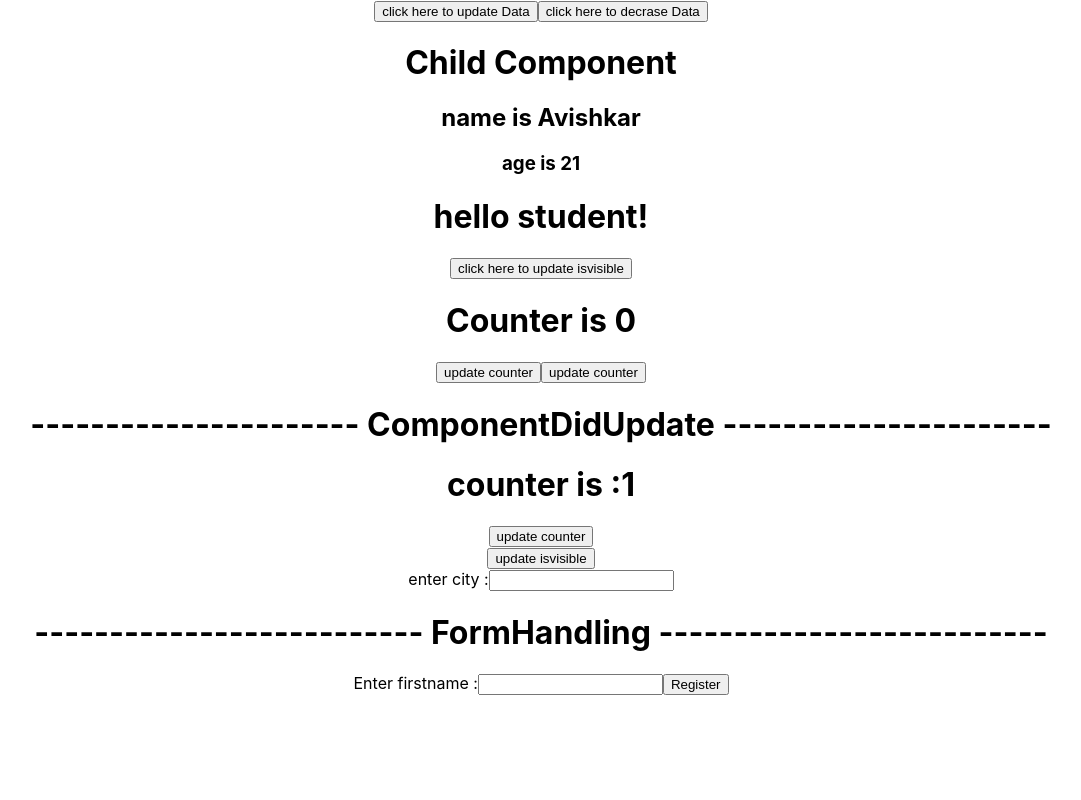
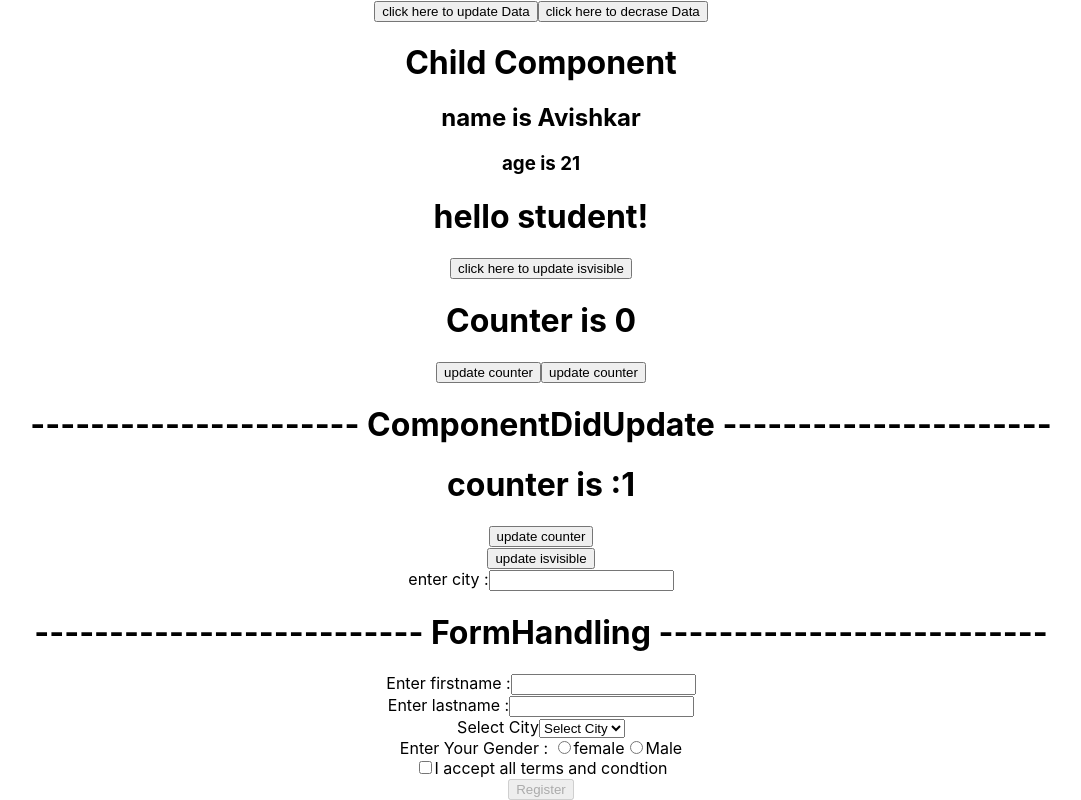
Before and after one commit to Avishkar05/myreactapp_code_practice, a React (Create React App) app: page / in a window 1280 px wide. Shown: the part 1634-2434 px from the top of the page, without its empty margins (99-1180 px from the left). Before the commit the page ends 2329 px from the top, so only its background shows below. Built offline with nearby package versions, Linux system fonts and the light colour scheme.

Commit message:
update formhandling

```diff
--- a/src/FormHandling.jsx
+++ b/src/FormHandling.jsx
@@ -3,20 +3,50 @@ import React, { useState } from 'react'
 export default function FormHandling() {
 
     let [firstname,setFirstname]=useState("")
+    let [lastname,setLastname]=useState("")
+    let [city,setCity]=useState("")
+    let [gender,setGender]=useState("")
+    let [check,setCheck]=useState("")
+
+
     let update=(event)=>{
         setFirstname(event.target.value)
     }
     let userregister=()=>
     {
-        alert("welcome dear "+firstname)
+        if(!check){
+            alert("please select tearms and condition ")
+        }
+        else{
+            alert("welcome dear "+firstname+" "+lastname+" you select city "+city+" you select gender "+gender)
+        }
     }
 
   return (
     <div>
         <h1>-------------------------- FormHandling --------------------------</h1>
         <form onSubmit={userregister}>
-            Enter firstname :<input type='text' onChange={update}></input>
-            <input type="submit" value="Register"></input>
+            Enter firstname :<input type='text' onChange={update}></input><br />
+            Enter lastname :<input type='text'
+                onChange={(event)=>{setLastname(event.target.value)}}></input><br />
+
+            {/* Option */}
+            Select City<select  onClick={(event)=>{setCity(event.target.value)}}>
+                <option value="">Select City</option>
+                <option value="Pune">Pune</option>
+                <option value="Satara">Satara</option>
+                <option value="Mumbai">Mumbai</option>
+                <option value="Sangali">Sangali</option>
+            </select><br />
+
+            {/* radio */}
+            Enter Your Gender : <input type='radio' value="Female" name="Gender" onChange={(event)=>{setGender(event.target.value)}}></input>female
+            <input type='radio' value="Male" name="Gender" onChange={(event)=>{setGender(event.target.value)}}></input>Male <br />
+
+            {/* checkbox */}
+            <input type="checkbox" onChange={(event)=>{setCheck(event.target.checked)}}></input>I accept all terms and condtion <br />
+
+            <input type="submit" value="Register" disabled={!check}></input>
         </form>
     </div>
   )
```
